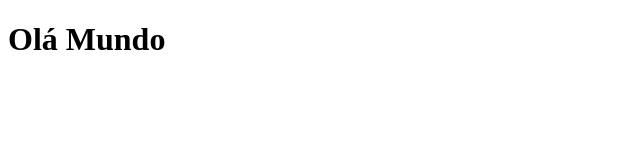
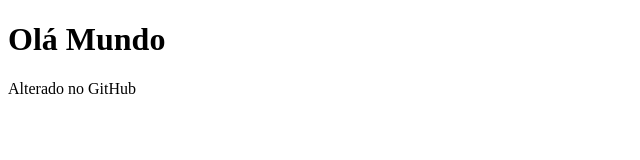
Before and after one commit to anibalandrade/git-one, a plain HTML site: page index.html in a window 1280 px wide. Shown: the whole page, without its empty margins (0-640 px from the left). Drawn offline with Linux system fonts and the light colour scheme.

Commit message:
Update index.html

```diff
--- a/index.html
+++ b/index.html
@@ -7,5 +7,6 @@
 </head>
 <body>
   <h1>Olá Mundo</h1>
+  <p>Alterado no GitHub</p>
 </body>
 </html>
```
